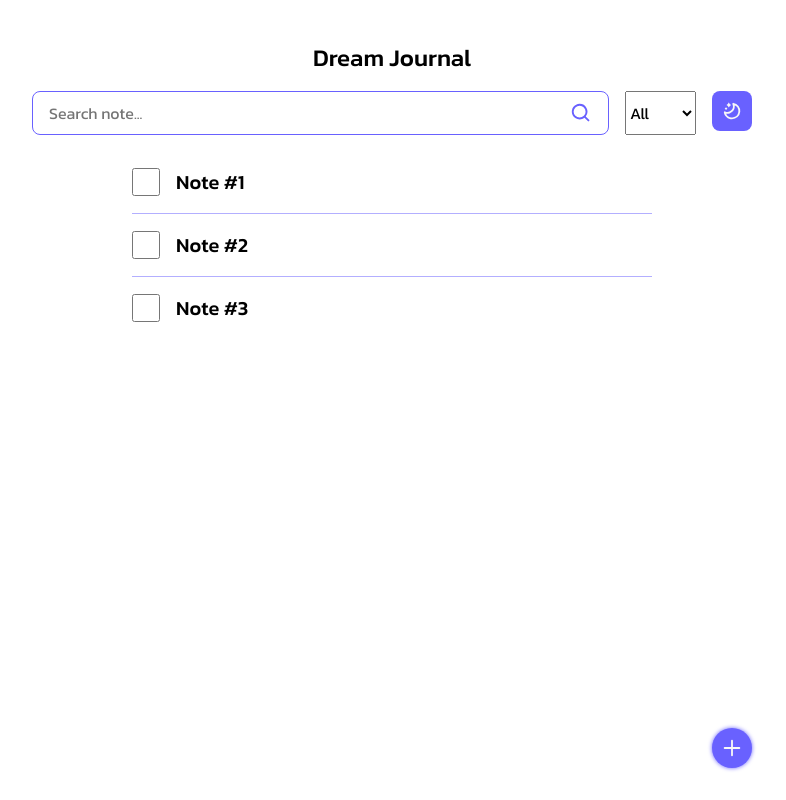
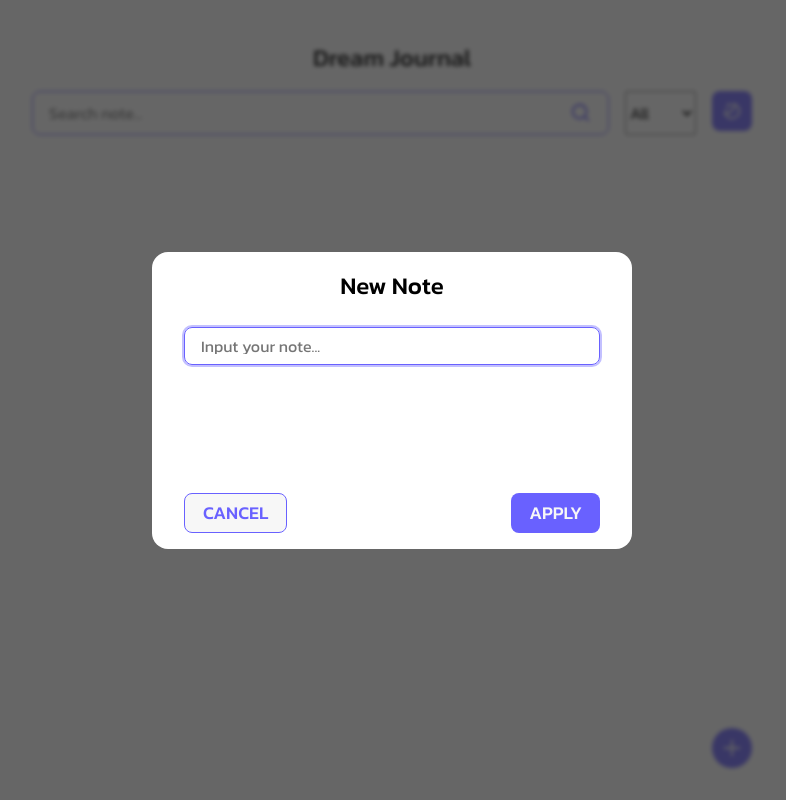
Before and after one commit to CodectiveOrg/bootcamp-2025-01-react, a React (Vite) app in the folder dream-journal/: page / in a window 1280 px wide. Both pictures are taken after a click on the button 980 px from the left and 748 px from the top of the page. Shown: the whole page, without its empty margins (248-1034 px from the left). Built offline with nearby package versions, Linux system fonts and the light colour scheme.

Commit message:
[ADD] localStorage functionality

```diff
--- a/dream-journal/src/App.tsx
+++ b/dream-journal/src/App.tsx
@@ -1,17 +1,39 @@
+import { useEffect, useState } from "react";
+
 import Footer from "./components/Footer/Footer.tsx";
 import Header from "./components/Header/Header.tsx";
 import ItemsList from "./components/ItemsList/ItemsList.tsx";
 import Toolbar from "./components/Toolbar/Toolbar.tsx";
 
+import { Dream } from "./types/dream.ts";
+
 function App() {
+  const [dreams, setDreams] = useState<Dream[]>(() => {
+    const item = localStorage.getItem("dreams");
+
+    if (item === null) {
+      return [];
+    }
+
+    return JSON.parse(item);
+  });
+
+  const applyHandler = (dream: Dream): void => {
+    setDreams((old) => [...old, dream]);
+  };
+
+  useEffect(() => {
+    localStorage.setItem("dreams", JSON.stringify(dreams));
+  }, [dreams]);
+
   return (
     <div className="app">
       <Header />
       <main>
         <Toolbar />
-        <ItemsList />
+        <ItemsList dreams={dreams} />
       </main>
-      <Footer />
+      <Footer onApply={applyHandler} />
     </div>
   );
 }
--- a/dream-journal/src/components/Footer/Footer.tsx
+++ b/dream-journal/src/components/Footer/Footer.tsx
@@ -1,25 +1,76 @@
+import { useRef } from "react";
+
 import MingcuteAddLine from "../../icons/MingcuteAddLine.tsx";
+
+import { Dream } from "../../types/dream.ts";
 
 import Button from "../Button/Button.tsx";
 import Input from "../Input/Input.tsx";
 
 import styles from "./Footer.module.css";
 
-function Footer() {
+type Props = {
+  onApply: (dream: Dream) => void;
+};
+
+function Footer({ onApply }: Props) {
+  const dialogRef = useRef<HTMLDialogElement>(null);
+  const inputRef = useRef<HTMLInputElement>(null);
+
+  const openButtonClickHandler = (): void => {
+    dialogRef.current?.showModal();
+  };
+
+  const cancelButtonClickHandler = (): void => {
+    dialogRef.current?.close();
+  };
+
+  const applyButtonClickHandler = (): void => {
+    const title = inputRef.current?.value;
+
+    if (!title) {
+      console.error("Title is required.");
+      return;
+    }
+
+    const dream: Dream = {
+      id: "",
+      title,
+      content: "",
+      date: new Date(),
+      vibe: "good",
+    };
+
+    onApply(dream);
+
+    dialogRef.current?.close();
+  };
+
   return (
     <footer className={styles.footer}>
-      <Button className={styles.button} shape="circle" sameWidthHeight>
+      <Button
+        className={styles.button}
+        shape="circle"
+        sameWidthHeight
+        onClick={openButtonClickHandler}
+      >
         <MingcuteAddLine />
       </Button>
-      <dialog>
+      <dialog ref={dialogRef}>
         <div className={styles.content}>
           <div className={styles.title}>New Note</div>
-          <Input placeholder="Input your note..." />
+          <Input ref={inputRef} placeholder="Input your note..." />
           <div className={styles.actions}>
-            <Button variant="outlined" size="small">
+            <Button
+              variant="outlined"
+              size="small"
+              onClick={cancelButtonClickHandler}
+            >
               Cancel
             </Button>
-            <Button size="small">Apply</Button>
+            <Button size="small" onClick={applyButtonClickHandler}>
+              Apply
+            </Button>
           </div>
         </div>
       </dialog>
--- a/dream-journal/src/components/Input/Input.tsx
+++ b/dream-journal/src/components/Input/Input.tsx
@@ -1,4 +1,4 @@
-import { ReactNode } from "react";
+import { ReactNode, forwardRef } from "react";
 
 import styles from "./Input.module.css";
 
@@ -7,13 +7,16 @@ type Props = {
   suffixIcon?: ReactNode;
 };
 
-function Input({ placeholder, suffixIcon }: Props) {
+const Input = forwardRef<HTMLInputElement, Props>(function (
+  { placeholder, suffixIcon },
+  ref,
+) {
   return (
     <div className={styles["search-box"]}>
-      <input type="text" placeholder={placeholder} />
+      <input ref={ref} type="text" placeholder={placeholder} />
       {suffixIcon}
     </div>
   );
-}
+});
 
 export default Input;
--- a/dream-journal/src/components/ItemsList/ItemsList.tsx
+++ b/dream-journal/src/components/ItemsList/ItemsList.tsx
@@ -1,18 +1,22 @@
 import MingcuteEdit2Line from "../../icons/MingcuteEdit2Line.tsx";
 import MingcuteDelete2Line from "../../icons/MingcuteDelete2Line.tsx";
 
+import { Dream } from "../../types/dream.ts";
+
 import styles from "./ItemsList.module.css";
 
-const items = ["Note #1", "Note #2", "Note #3"];
+type Props = {
+  dreams: Dream[];
+};
 
-function ItemsList() {
+function ItemsList({ dreams }: Props) {
   return (
     <ul className={styles.items}>
-      {items.map((item) => (
-        <li key={item}>
+      {dreams.map((dream) => (
+        <li key={dream.id}>
           <label>
             <input type="checkbox" />
-            <div className={styles.title}>{item}</div>
+            <div className={styles.title}>{dream.title}</div>
           </label>
           <div className={styles.actions}>
             <button className={styles.edit}>
--- /dev/null
+++ b/dream-journal/src/types/dream.ts
@@ -0,0 +1,7 @@
+export type Dream = {
+  id: string;
+  title: string;
+  content: string;
+  date: Date;
+  vibe: "good" | "bad";
+};
```
